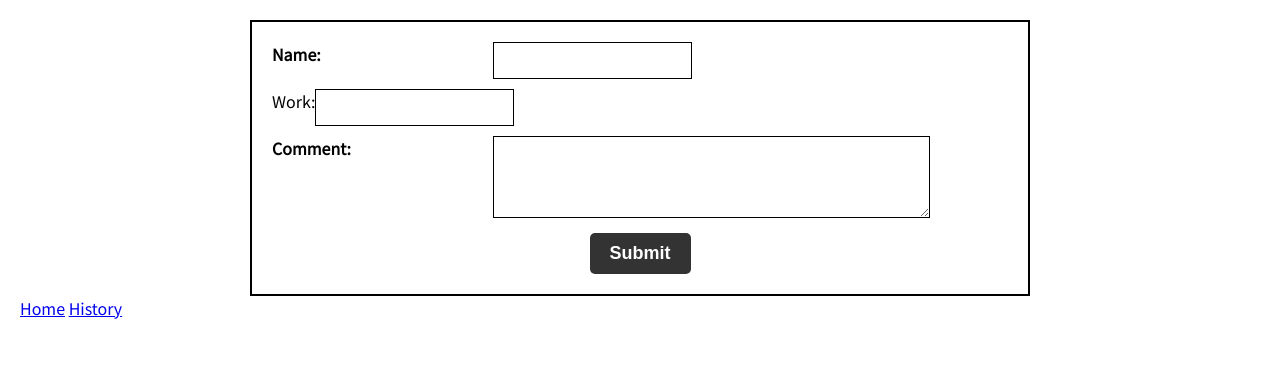
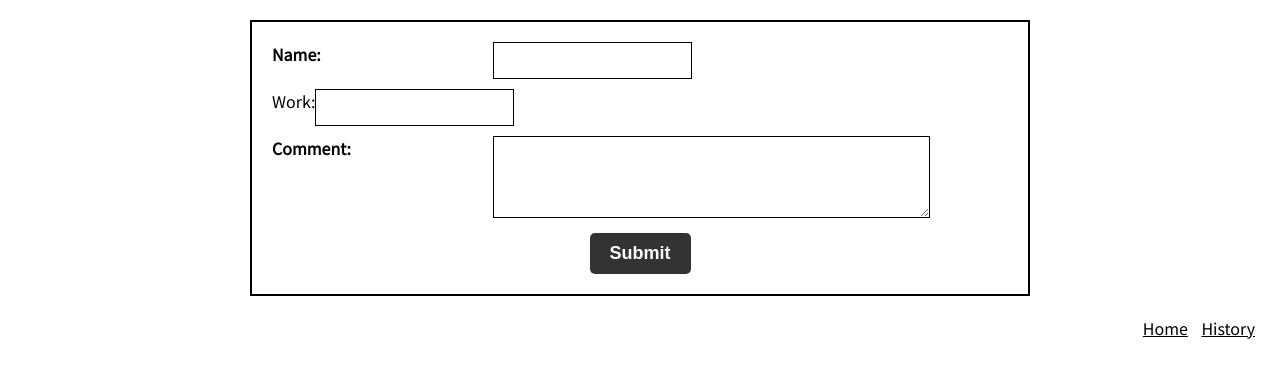
Before and after one commit to Sss0o1101/daily-report, a website built with Vite: page vite-project/index.html in a window 1280 px wide. Built offline with nearby package versions, Linux system fonts and the light colour scheme.

Commit message:
Further css text added.

```diff
--- a/vite-project/style.css
+++ b/vite-project/style.css
@@ -58,3 +58,20 @@ input,textarea
     border-radius: 5px;
     transition: opacity 0.25;
  }
+ .button:hover {
+    opacity: 0.8;
+ }
+
+
+ /*
+ history-link
+ */
+ .history-link {
+    margin-top: 20px;
+    text-align: right;
+ }
+
+ .history-link > a {
+    margin: 0 5px;
+    color: #000;
+ }
```
